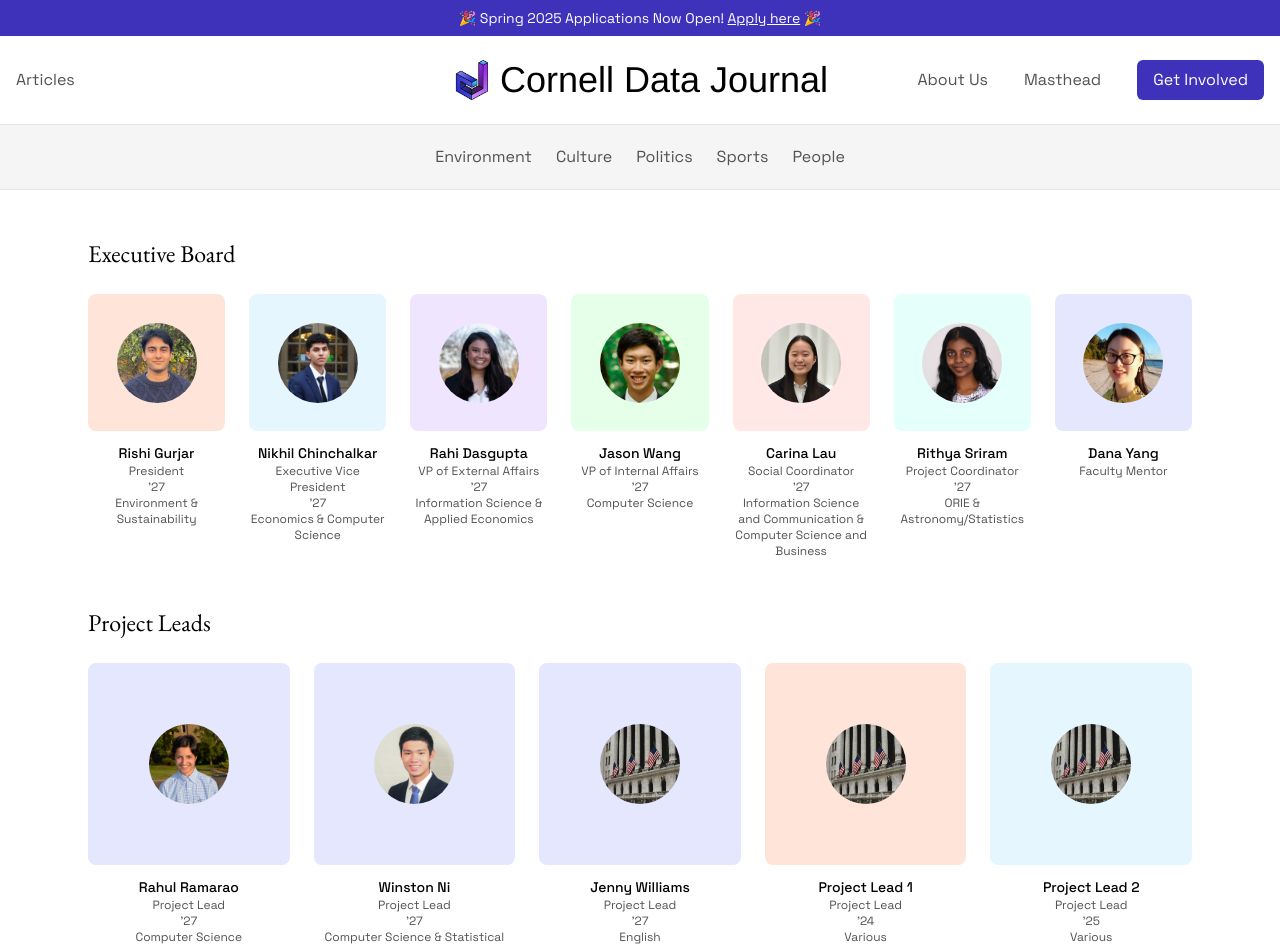
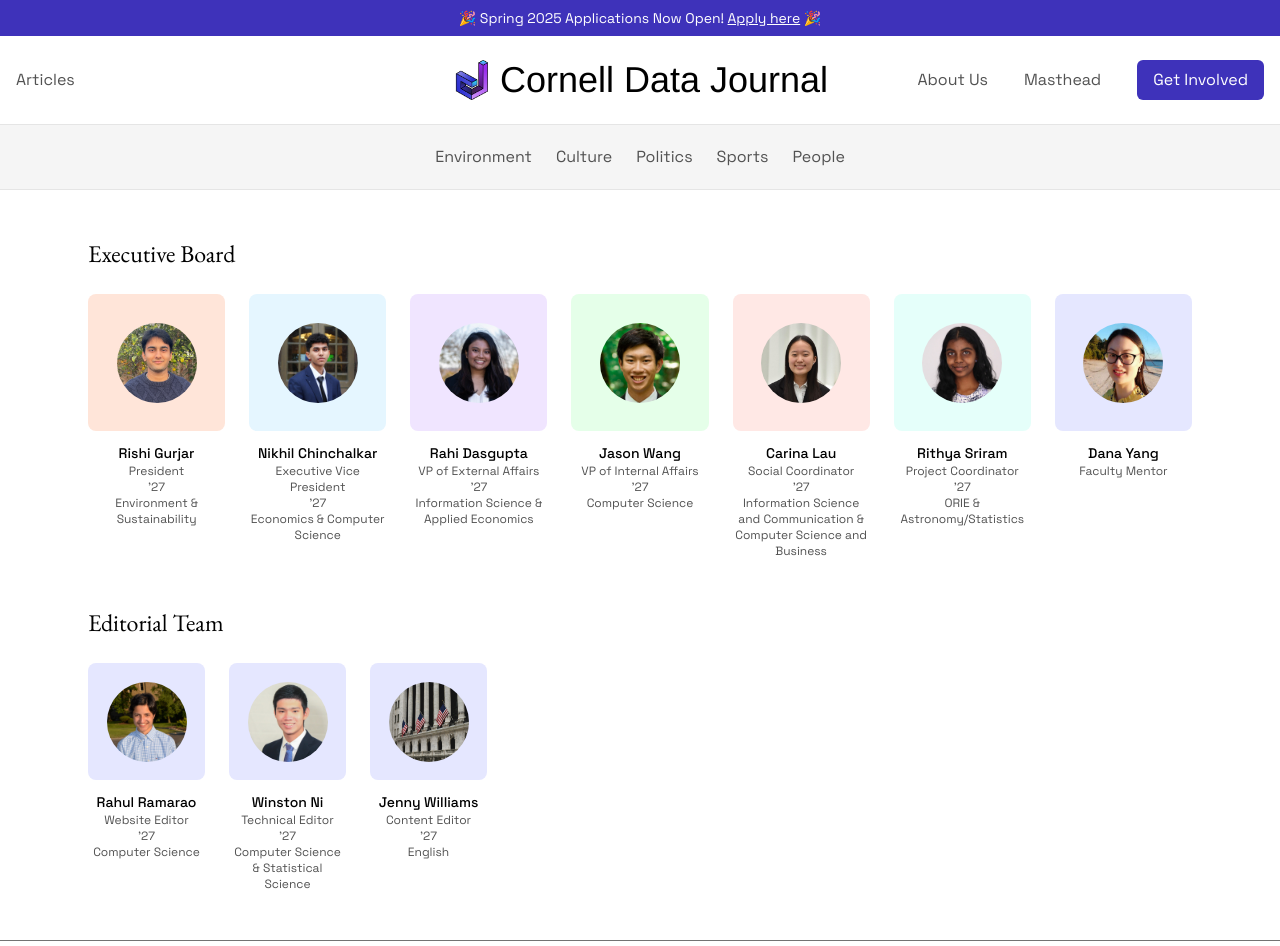
Before and after one commit to cornelldatajournal/site, a Next.js app: page /masthead in a window 1280 px wide. Shown: the top 946 px of the page. Built offline with nearby package versions, Linux system fonts and the light colour scheme.

Commit message:
editorial team

```diff
--- a/src/app/masthead/page.tsx
+++ b/src/app/masthead/page.tsx
@@ -6,6 +6,7 @@ import gsap from "gsap";
 interface TeamMember {
     name: string;
     role: string;
+    specialized_role?: string;
     class: string;
     major: string;
     image: string;
@@ -79,7 +80,8 @@ const teamMembers: TeamMember[] = [
     },
     {
         name: "Rahul Ramarao",
-        role: "Project Lead",
+        role: "Editor",
+        specialized_role: "Website Editor",
         class: "2027",
         major: "Computer Science",
         image: "/team/Rahul_Ramarao.jpeg",
@@ -88,7 +90,8 @@ const teamMembers: TeamMember[] = [
     },
     {
         name: "Winston Ni",
-        role: "Project Lead",
+        role: "Editor",
+        specialized_role: "Technical Editor",
         class: "2027",
         major: "Computer Science & Statistical Science",
         image: "/team/Winston_Ni.jpeg",
@@ -97,7 +100,8 @@ const teamMembers: TeamMember[] = [
     },
     {
         name: "Jenny Williams",
-        role: "Project Lead",
+        role: "Editor",
+        specialized_role: "Content Editor",
         class: "2027",
         major: "English",
         image: "/images/wall.jpg",
@@ -175,7 +179,7 @@ function TeamMemberCard({ member }: { member: TeamMember }) {
                 </div>
             </div>
             <h3 className="font-space-grotesk font-medium text-sm text-center">{member.name}</h3>
-            <p className="font-space-grotesk text-xs text-neutral-600 text-center">{member.role}</p>
+            <p className="font-space-grotesk text-xs text-neutral-600 text-center">{member.role ? member.role != "Editor" ? member.role : member.specialized_role : member.specialized_role}</p>
             {member.class && (
                 <p className="font-space-grotesk text-xs text-neutral-600 text-center">&apos;{member.class.slice(-2)}</p>
             )}
@@ -188,12 +192,11 @@ function TeamMemberCard({ member }: { member: TeamMember }) {
 
 export default function MastheadPage() {
     // Filter executive board members (excluding Project Leads)
-    const execBoard = teamMembers.filter(member => member.role !== "Project Lead");
+    const execBoard = teamMembers.filter(member => member.role !== "Editor");
 
     // Filter project leads from both teamMembers and include additional project leads
-    const projectLeads = [
-        ...teamMembers.filter(member => member.role === "Project Lead"),
-        ...additionalProjectLeads
+    const editorialteamLeads = [
+        ...teamMembers.filter(member => member.role === "Editor")
     ];
 
     return (
@@ -211,9 +214,9 @@ export default function MastheadPage() {
 
                 {/* Project Leads */}
                 <div>
-                    <h2 className="text-2xl font-eb-garamond mb-6">Project Leads</h2>
-                    <div className="grid grid-cols-2 sm:grid-cols-3 lg:grid-cols-5 gap-6">
-                        {projectLeads.map((member) => (
+                    <h2 className="text-2xl font-eb-garamond mb-6">Editorial Team</h2>
+                    <div className="grid grid-cols-2 sm:grid-cols-3 lg:grid-cols-8 gap-6">
+                        {editorialteamLeads.map((member) => (
                             <TeamMemberCard key={member.name} member={member} />
                         ))}
                     </div>
--- a/src/content/billboard-sentiments/index.mdx
+++ b/src/content/billboard-sentiments/index.mdx
@@ -5,6 +5,6 @@ author: ["Nikhil Chinchalkar", "Rithya Sriram", "Harriet Kumah", "Stuti Gupta",
 publishedDate: "2024-03-20"
 image_path: "public/images/billboard-sentiments-thumb.jpg"
 section: "Culture"
-external_link: "https://billboardsentiments.com/index.html"
+external_link: "https://billboardsentiments.com"
 layout: "image"
 ---
```
